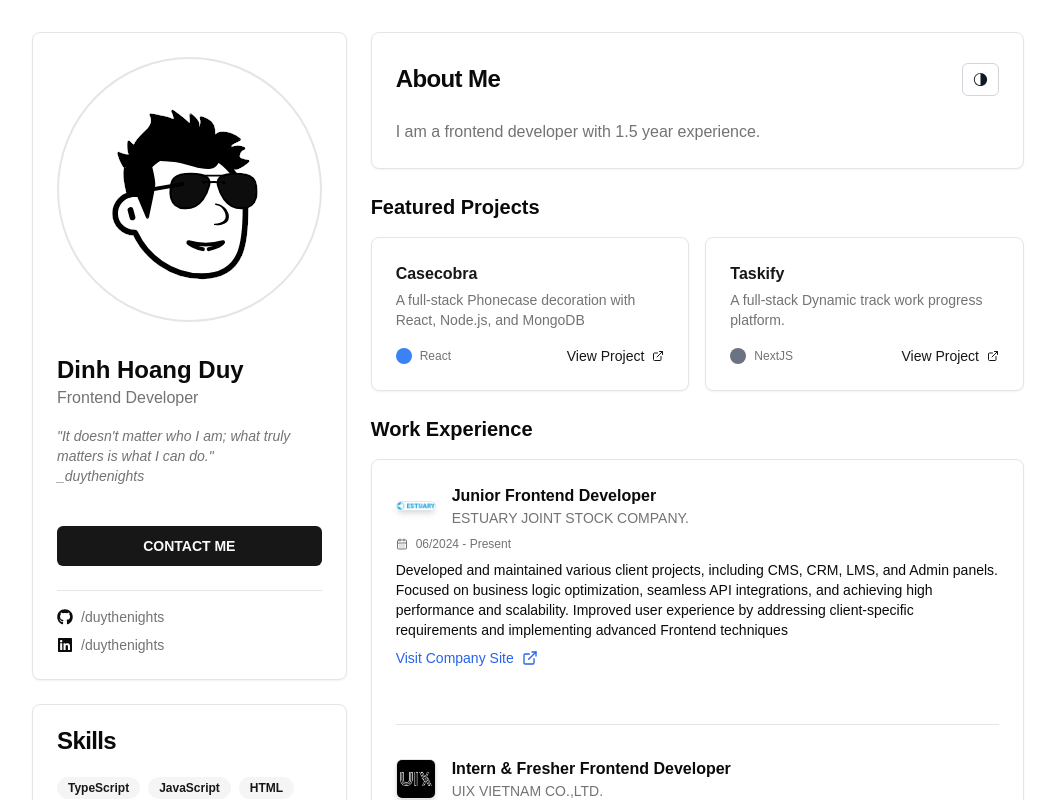
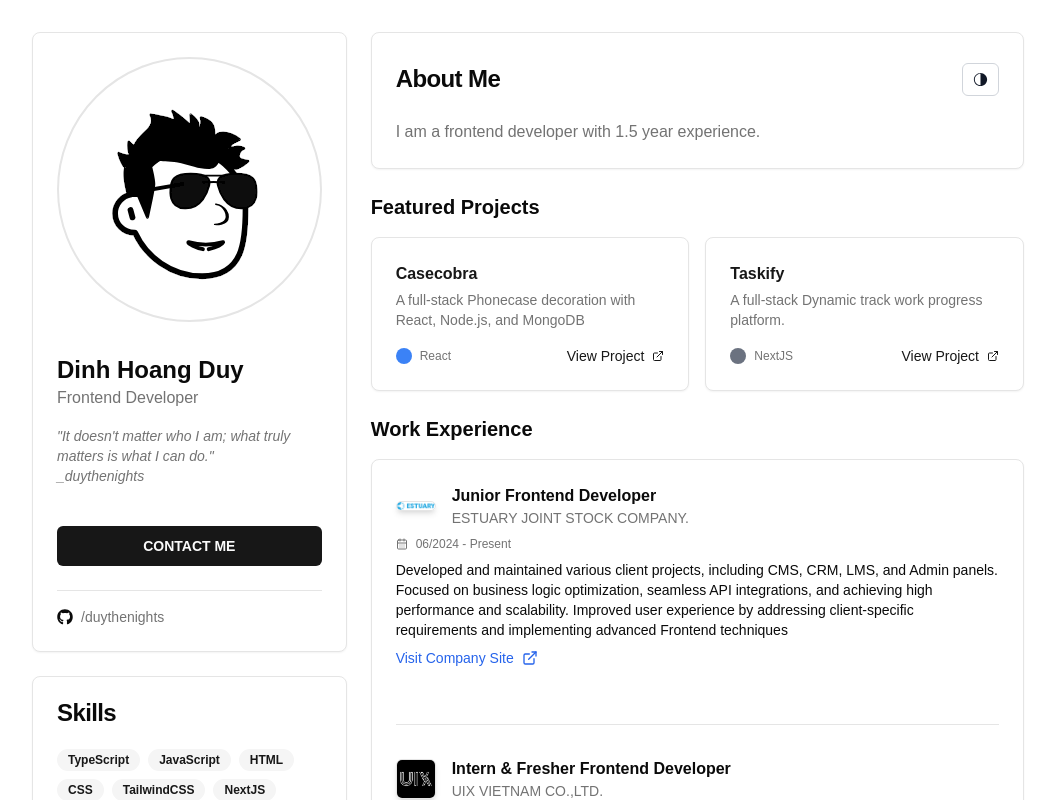
Before and after one commit to duythenights/duythenights_portfolio, a Next.js app: page / in a window 1280 px wide. Shown: the top 800 px of the page, without its empty margins (112-1167 px from the left). Built offline with nearby package versions, Linux system fonts and the light colour scheme; what @radix-ui/themes would draw is missing.

Commit message:
feat: update social links

```diff
--- a/src/components/Profile.tsx
+++ b/src/components/Profile.tsx
@@ -16,13 +16,6 @@
     linkLabel: "duythenights",
     icon: <FaGithub className="size-4" />,
   },
-  {
-    name: "LinkedIn",
-    link: "https://linkedin.com/in/duythenights",
-    linkLabel: "duythenights",
-    icon: <FaLinkedin className="size-4" />,
-  },
-
   // TODO: Add more socials here
 ];
 
```
